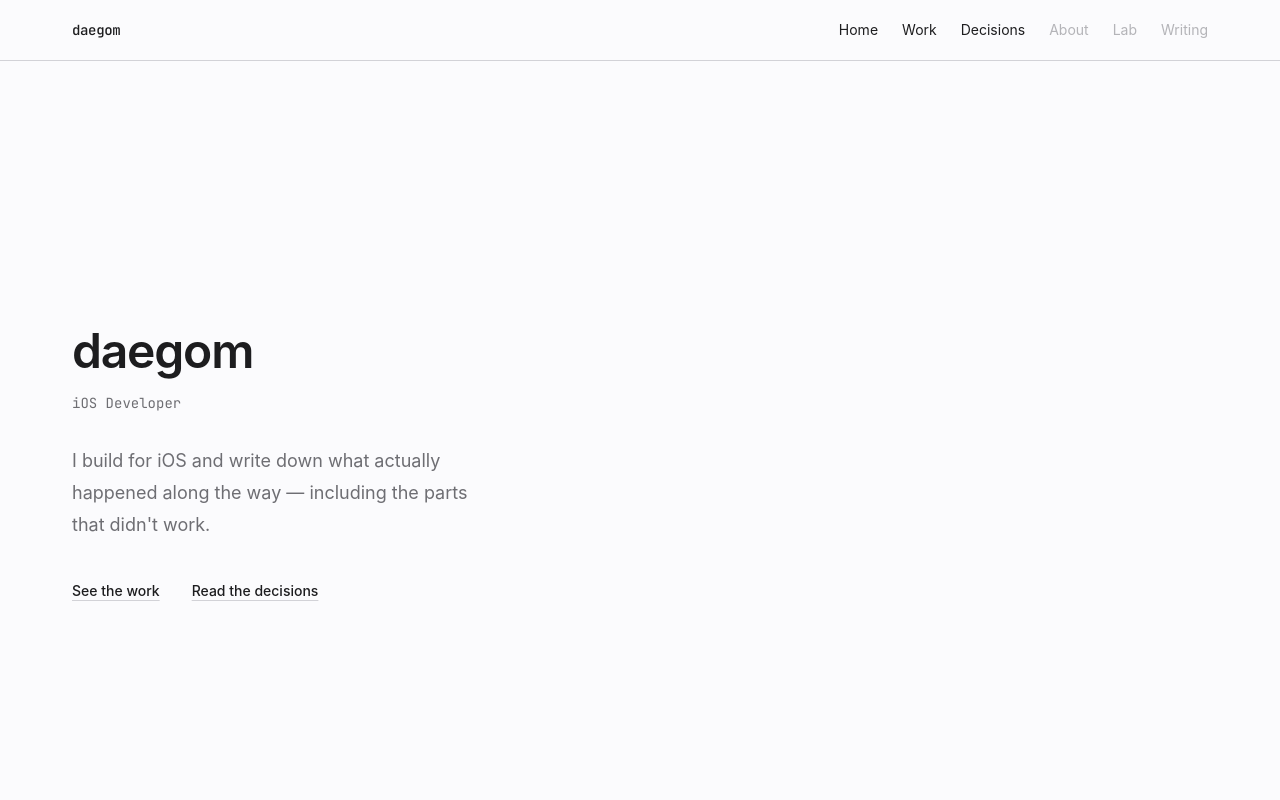
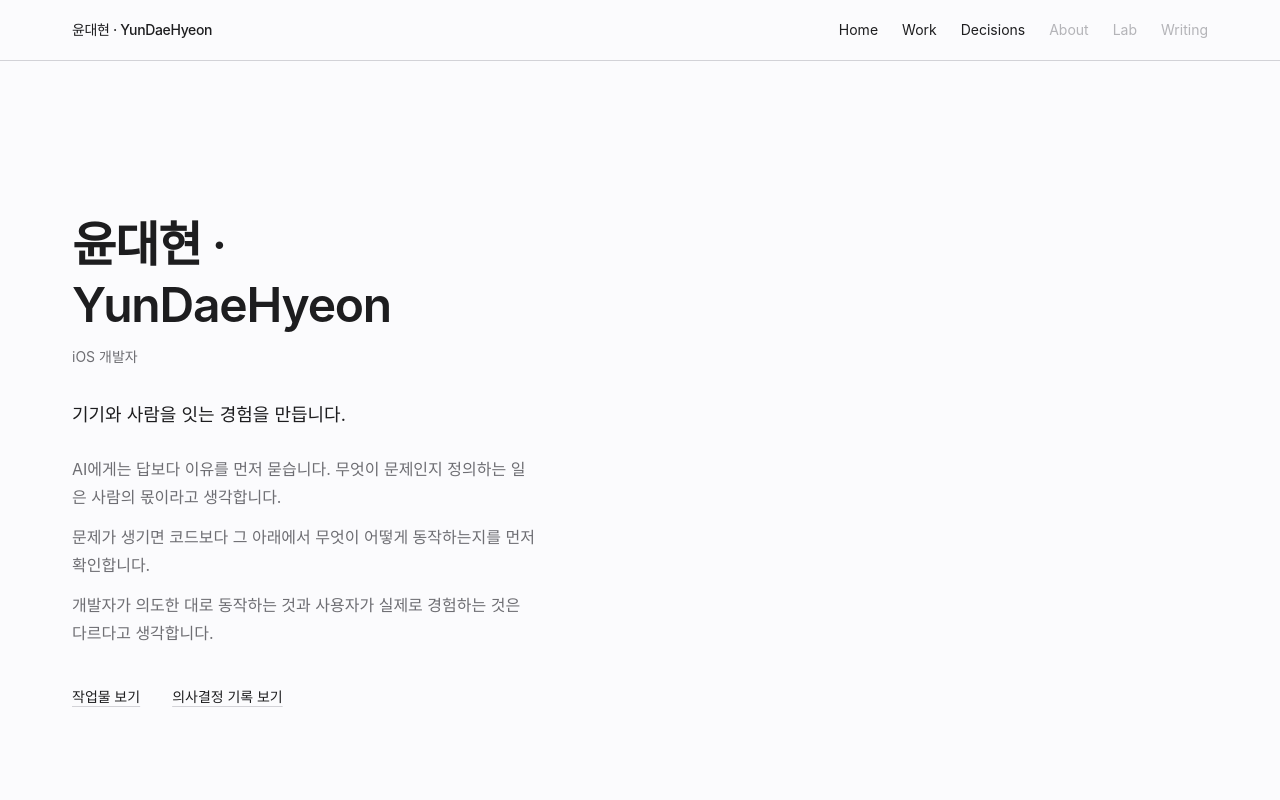
Before and after one commit to YunDaeHyeon/daegom.dev, a Next.js app: page / in a window 1280 px wide. Shown: the top 800 px of the page. Built offline with nearby package versions, Linux system fonts and the light colour scheme.

Commit message:
feat: 실명(윤대현 · YunDaeHyeon) 콘텐츠와 소개 문구를 Home에 반영

```diff
--- a/app/layout.tsx
+++ b/app/layout.tsx
@@ -16,14 +16,14 @@ const jetbrainsMono = JetBrains_Mono({
 });
 
 export const metadata: Metadata = {
-  title: "daegom — iOS Developer",
-  description: "Personal portfolio: work, decisions, and writing from an iOS developer.",
+  title: "윤대현 · YunDaeHyeon — iOS 개발자",
+  description: "기기와 사람을 잇는 경험을 만드는 iOS 개발자 윤대현의 포트폴리오.",
 };
 
 export default function RootLayout({ children }: LayoutProps<"/">) {
   return (
     <html
-      lang="en"
+      lang="ko"
       className={`${inter.variable} ${jetbrainsMono.variable} h-full antialiased`}
     >
       <body className="flex min-h-full flex-col bg-background text-foreground">
@@ -31,7 +31,7 @@ export default function RootLayout({ children }: LayoutProps<"/">) {
         <div className="flex flex-1 flex-col">{children}</div>
         <footer className="border-t border-border">
           <div className="mx-auto w-full max-w-[1200px] px-6 py-8 text-sm text-muted-foreground sm:px-8">
-            © {new Date().getFullYear()} daegom
+            © {new Date().getFullYear()} 윤대현
           </div>
         </footer>
       </body>
--- a/app/page.tsx
+++ b/app/page.tsx
@@ -77,29 +77,40 @@ export default function Home() {
         className="flex min-h-dvh scroll-mt-20 items-center py-24 focus:outline-none sm:py-32"
       >
         <Container>
-          <div className="max-w-[42ch]">
+          <div className="max-w-[46ch]">
             <h1 className="text-4xl font-semibold leading-tight tracking-tight text-foreground sm:text-5xl">
-              daegom
+              윤대현 · YunDaeHyeon
             </h1>
-            <p className="mt-3 font-mono text-sm text-muted-foreground">
-              iOS Developer
+            <p className="mt-3 text-sm text-muted-foreground">iOS 개발자</p>
+            <p className="mt-8 max-w-[65ch] text-lg leading-8 text-foreground">
+              기기와 사람을 잇는 경험을 만듭니다.
             </p>
-            <p className="mt-8 max-w-[65ch] text-lg leading-8 text-muted-foreground">
-              I build for iOS and write down what actually happened along the
-              way — including the parts that didn&apos;t work.
-            </p>
+            <div className="mt-6 max-w-[65ch] space-y-3 text-base leading-7 text-muted-foreground">
+              <p>
+                AI에게는 답보다 이유를 먼저 묻습니다. 무엇이 문제인지
+                정의하는 일은 사람의 몫이라고 생각합니다.
+              </p>
+              <p>
+                문제가 생기면 코드보다 그 아래에서 무엇이 어떻게 동작하는지를
+                먼저 확인합니다.
+              </p>
+              <p>
+                개발자가 의도한 대로 동작하는 것과 사용자가 실제로 경험하는
+                것은 다르다고 생각합니다.
+              </p>
+            </div>
             <div className="mt-10 flex items-center gap-8 text-sm">
               <Link
                 href="#work"
                 className="font-medium text-foreground underline decoration-border underline-offset-4 transition-colors hover:decoration-accent"
               >
-                See the work
+                작업물 보기
               </Link>
               <Link
                 href="#decisions"
                 className="font-medium text-foreground underline decoration-border underline-offset-4 transition-colors hover:decoration-accent"
               >
-                Read the decisions
+                의사결정 기록 보기
               </Link>
             </div>
           </div>
--- a/components/nav.tsx
+++ b/components/nav.tsx
@@ -14,9 +14,10 @@ export function Nav() {
       <div className="mx-auto flex w-full max-w-[1200px] items-center justify-between px-6 py-5 sm:px-8">
         <Link
           href="#top"
-          className="font-mono text-sm font-medium tracking-tight text-foreground"
+          className="text-sm font-medium tracking-tight text-foreground"
         >
-          daegom
+          <span className="hidden sm:inline">윤대현 · YunDaeHyeon</span>
+          <span className="sm:hidden">YunDaeHyeon</span>
         </Link>
         <nav className="flex items-center gap-4 text-sm sm:gap-6">
           {primaryLinks.map((link) => (
```
